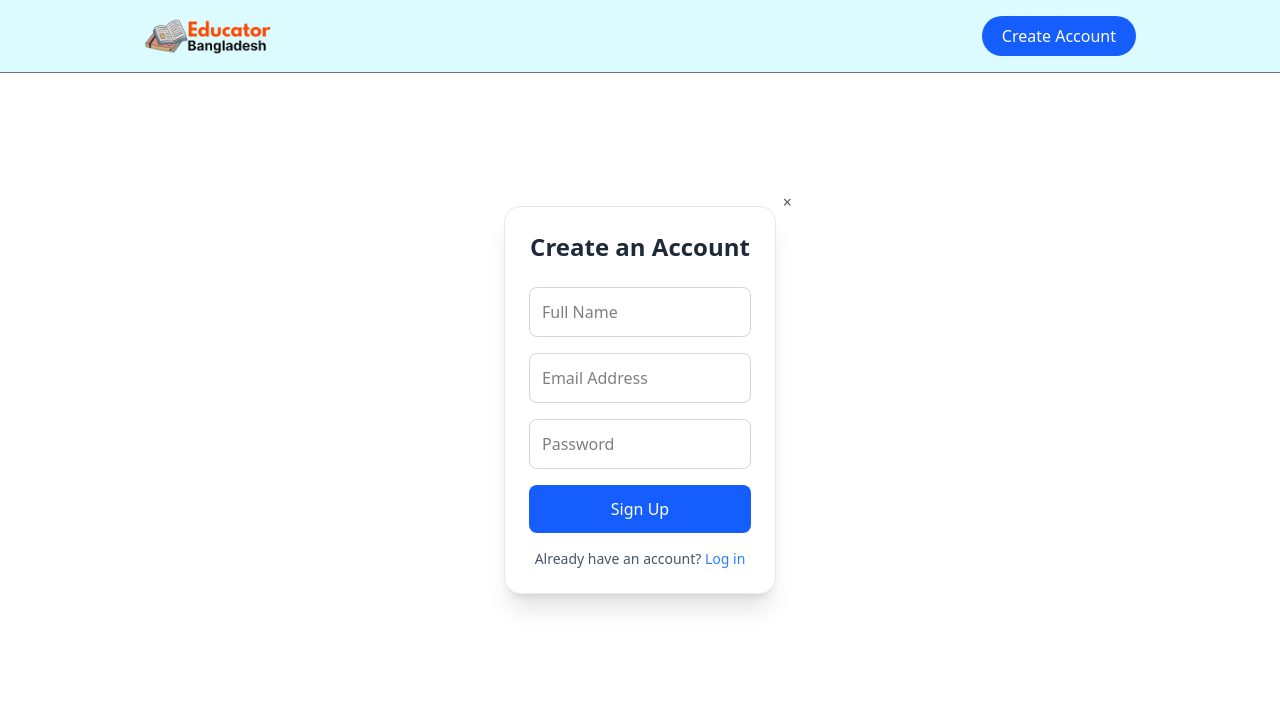
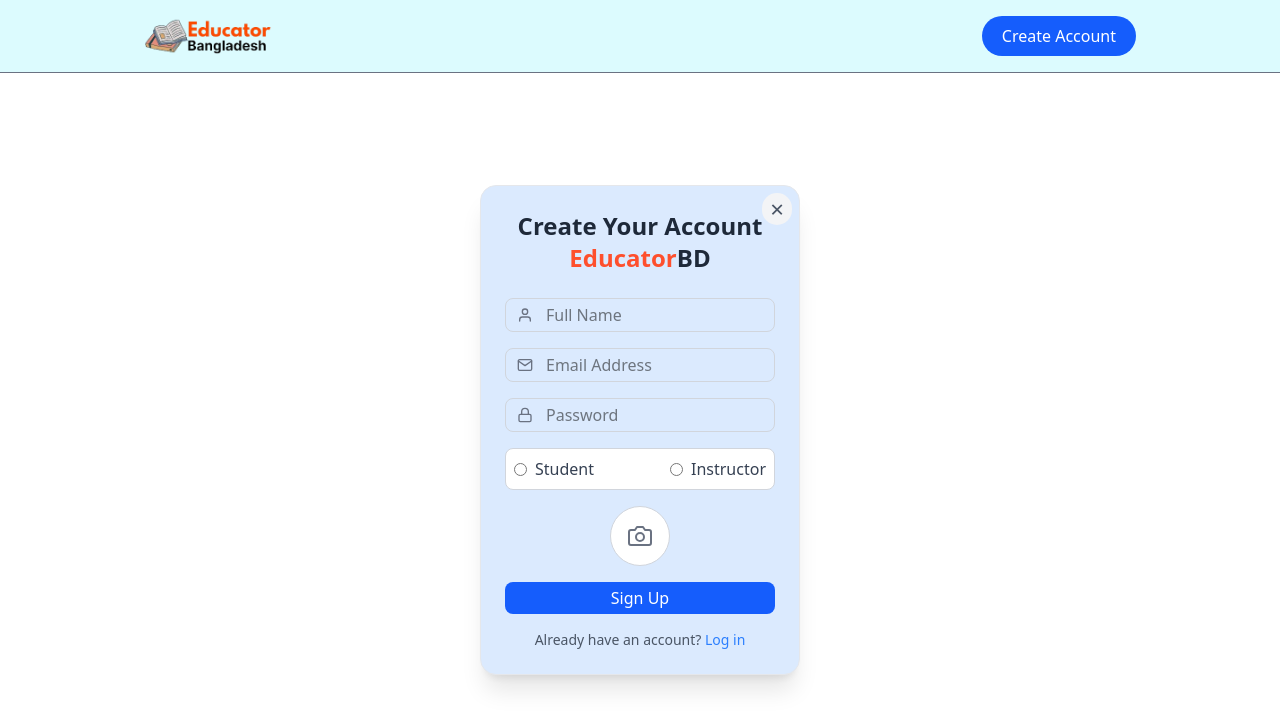
Before and after one commit to ashikulislamcse/Learning-Management-System, a React (Vite) app in the folder frontend/: page / in a window 1280 px wide. Both pictures are taken after a click on the button "Create Account". Shown: the top 728 px of the page. Built offline with nearby package versions, Linux system fonts and the light colour scheme.

Commit message:
Login and Register UI Complete

```diff
--- a/frontend/package.json
+++ b/frontend/package.json
@@ -16,9 +16,11 @@
     "@tailwindcss/vite": "^4.0.14",
     "class-variance-authority": "^0.7.1",
     "clsx": "^2.1.1",
+    "framer-motion": "^12.5.0",
     "lucide-react": "^0.482.0",
     "react": "^19.0.0",
     "react-dom": "^19.0.0",
+    "react-icons": "^5.5.0",
     "react-router-dom": "^7.3.0",
     "tailwind-merge": "^3.0.2",
     "tailwindcss": "^4.0.14",
--- a/frontend/src/Authentication/AuthModal.jsx
+++ b/frontend/src/Authentication/AuthModal.jsx
@@ -1,58 +1,32 @@
 import { useState } from "react";
-
-const RegisterForm = ({ toggleForm }) => (
-  <div className="max-w-sm mx-auto p-6 bg-white rounded-2xl shadow-xl border border-gray-200">
-    <h2 className="text-2xl font-semibold text-gray-800 mb-6 text-center">Create an Account</h2>
-    <div className="space-y-4">
-      <input
-        type="text"
-        placeholder="Full Name"
-        className="w-full p-3 border border-gray-300 rounded-lg focus:ring-2 focus:ring-blue-500 outline-none"
-      />
-      <input
-        type="email"
-        placeholder="Email Address"
-        className="w-full p-3 border border-gray-300 rounded-lg focus:ring-2 focus:ring-blue-500 outline-none"
-      />
-      <input
-        type="password"
-        placeholder="Password"
-        className="w-full p-3 border border-gray-300 rounded-lg focus:ring-2 focus:ring-blue-500 outline-none"
-      />
-      <button
-        className="w-full bg-blue-600 text-white p-3 rounded-lg font-medium hover:bg-blue-700 transition duration-300"
-      >
-        Sign Up
-      </button>
-    </div>
-    <p className="mt-4 text-sm text-center text-gray-600">
-      Already have an account?
-      <span className="text-blue-500 cursor-pointer font-medium" onClick={toggleForm}> Log in</span>
-    </p>
-  </div>
-);
-
-const LoginForm = ({ toggleForm }) => (
-  <div className="p-6 bg-white rounded-lg shadow-lg">
-    <h2 className="text-xl font-bold mb-4">Login</h2>
-    <input type="email" placeholder="Email" className="w-full p-2 border rounded mb-2" />
-    <input type="password" placeholder="Password" className="w-full p-2 border rounded mb-4" />
-    <button className="w-full bg-blue-500 text-white p-2 rounded">Login</button>
-    <p className="mt-2 text-sm text-gray-600">
-      Don't have an account? <span className="text-blue-500 cursor-pointer" onClick={toggleForm}>Register</span>
-    </p>
-  </div>
-);
+import Register from "./Register";
+import Login from "./Login";
+import { motion } from "framer-motion";
 
 const AuthModal = ({ closeModal }) => {
   const [isRegister, setIsRegister] = useState(true);
 
   return (
-    <div className="fixed inset-0 flex items-center justify-center bg-opacity-50">
-      <div className="bg-white p-6 rounded-lg w-80 relative">
-        <button className="absolute top-2 right-2 text-gray-600 cursor-pointer" onClick={closeModal}>&times;</button>
-        {isRegister ? <RegisterForm toggleForm={() => setIsRegister(false)} /> : <LoginForm toggleForm={() => setIsRegister(true)} />}
-      </div>
+    <div className="fixed lg:mt-15 inset-0 flex items-center justify-center bg-opacity-50">
+      <motion.div
+        initial={{ opacity: 0, scale: 0.8 }}
+        animate={{ opacity: 1, scale: 1 }}
+        exit={{ opacity: 0, scale: 0.8 }}
+        transition={{ duration: 0.3, ease: "easeOut" }}
+        className="w-80 relative"
+      >
+        <button
+          className="absolute text-2xl hover:text-3xl transition duration-300 px-2 rounded-full bg-gray-100 hover:bg-gray-300 hover:text-red-500 top-2 right-2 text-gray-600 cursor-pointer"
+          onClick={closeModal}
+        >
+          &times;
+        </button>
+        {isRegister ? (
+          <Register toggleForm={() => setIsRegister(false)} />
+        ) : (
+          <Login toggleForm={() => setIsRegister(true)} />
+        )}
+      </motion.div>
     </div>
   );
 };
--- /dev/null
+++ b/frontend/src/Authentication/Login.jsx
@@ -0,0 +1,72 @@
+import { FiUser, FiMail, FiLock, FiCamera } from "react-icons/fi";
+import { useState } from "react";
+
+const LoginForm = ({ toggleForm }) => {
+  const [image, setImage] = useState(null);
+
+  const handleImageChange = (event) => {
+    const file = event.target.files[0];
+    if (file) {
+      const imageUrl = URL.createObjectURL(file);
+      setImage(imageUrl);
+    }
+  };
+
+  return (
+    <div className="max-w-sm mx-auto p-6 bg-blue-100 rounded-2xl shadow-xl border border-gray-200">
+      <h2 className="text-2xl font-semibold text-gray-800 mb-6 text-center">
+        Login Your Account
+        <br />
+        <strong className="text-bold">
+          <span className="text-[#FE4F2D]">Educator</span>BD
+        </strong>
+      </h2>
+      <div className="space-y-4">
+        <div className="relative">
+          <FiMail className="absolute left-3 top-1/2 transform -translate-y-1/2 text-gray-500" />
+          <input
+            type="email"
+            placeholder="Email Address"
+            className="w-full pl-10 p-1 border border-gray-300 rounded-lg focus:ring-2 focus:ring-blue-500 outline-none"
+          />
+        </div>
+        <div className="relative">
+          <FiLock className="absolute left-3 top-1/2 transform -translate-y-1/2 text-gray-500" />
+          <input
+            type="password"
+            placeholder="Password"
+            className="w-full pl-10 p-1 border border-gray-300 rounded-lg focus:ring-2 focus:ring-blue-500 outline-none"
+          />
+        </div>
+
+        {/* Role Selection */}
+        <div className="flex justify-between items-center bg-white p-2 rounded-lg border border-gray-300">
+          <label className="flex items-center space-x-2 cursor-pointer">
+            <input type="radio" name="role" value="student" className="accent-blue-600" />
+            <span className="text-gray-700 font-medium">Student</span>
+          </label>
+          <label className="flex items-center space-x-2 cursor-pointer">
+            <input type="radio" name="role" value="instructor" className="accent-blue-600" />
+            <span className="text-gray-700 font-medium">Instructor</span>
+          </label>
+        </div>
+
+        <button className="w-full bg-blue-600 text-white p-1 rounded-lg font-medium hover:bg-blue-700 transition duration-300 cursor-pointer">
+          Login
+        </button>
+      </div>
+      <p className="mt-4 text-sm text-center text-gray-600">
+        Don't have an account?
+        <span
+          className="text-blue-500 cursor-pointer font-medium"
+          onClick={toggleForm}
+        >
+          {" "}
+          Register Now
+        </span>
+      </p>
+    </div>
+  );
+};
+
+export default LoginForm;
--- a/frontend/src/Authentication/Login/Login.jsx
+++ /dev/null
@@ -1,11 +0,0 @@
-import React from 'react'
-
-const Login = () => {
-  return (
-    <div>
-      Login
-    </div>
-  )
-}
-
-export default Login
--- /dev/null
+++ b/frontend/src/Authentication/Register.jsx
@@ -0,0 +1,103 @@
+import { FiUser, FiMail, FiLock, FiCamera } from "react-icons/fi";
+import { useState } from "react";
+
+const RegisterForm = ({ toggleForm }) => {
+  const [image, setImage] = useState(null);
+
+  const handleImageChange = (event) => {
+    const file = event.target.files[0];
+    if (file) {
+      const imageUrl = URL.createObjectURL(file);
+      setImage(imageUrl);
+    }
+  };
+
+  return (
+    <div className="max-w-sm mx-auto p-6 bg-blue-100 rounded-2xl shadow-xl border border-gray-200">
+      <h2 className="text-2xl font-semibold text-gray-800 mb-6 text-center">
+        Create Your Account
+        <br />
+        <strong className="text-bold">
+          <span className="text-[#FE4F2D]">Educator</span>BD
+        </strong>
+      </h2>
+      <div className="space-y-4">
+        <div className="relative">
+          <FiUser className="absolute left-3 top-1/2 transform -translate-y-1/2 text-gray-500" />
+          <input
+            type="text"
+            placeholder="Full Name"
+            className="w-full pl-10 p-1 border border-gray-300 rounded-lg focus:ring-2 focus:ring-blue-500 outline-none"
+          />
+        </div>
+        <div className="relative">
+          <FiMail className="absolute left-3 top-1/2 transform -translate-y-1/2 text-gray-500" />
+          <input
+            type="email"
+            placeholder="Email Address"
+            className="w-full pl-10 p-1 border border-gray-300 rounded-lg focus:ring-2 focus:ring-blue-500 outline-none"
+          />
+        </div>
+        <div className="relative">
+          <FiLock className="absolute left-3 top-1/2 transform -translate-y-1/2 text-gray-500" />
+          <input
+            type="password"
+            placeholder="Password"
+            className="w-full pl-10 p-1 border border-gray-300 rounded-lg focus:ring-2 focus:ring-blue-500 outline-none"
+          />
+        </div>
+
+        {/* Role Selection */}
+        <div className="flex justify-between items-center bg-white p-2 rounded-lg border border-gray-300">
+          <label className="flex items-center space-x-2 cursor-pointer">
+            <input type="radio" name="role" value="student" className="accent-blue-600" />
+            <span className="text-gray-700 font-medium">Student</span>
+          </label>
+          <label className="flex items-center space-x-2 cursor-pointer">
+            <input type="radio" name="role" value="instructor" className="accent-blue-600" />
+            <span className="text-gray-700 font-medium">Instructor</span>
+          </label>
+        </div>
+
+        {/* Image Upload Field */}
+        <div className="flex flex-col items-center space-y-2">
+          <label className="relative flex flex-col items-center cursor-pointer">
+            <input
+              type="file"
+              accept="image/*"
+              className="hidden"
+              onChange={handleImageChange}
+            />
+            {image ? (
+              <img
+                src={image}
+                alt="Uploaded"
+                className="w-15 h-15 rounded-full object-cover border border-gray-300"
+              />
+            ) : (
+              <div className="w-15 h-15 flex items-center justify-center rounded-full border border-gray-300 bg-white">
+                <FiCamera className="text-gray-500 text-2xl" />
+              </div>
+            )}
+          </label>
+        </div>
+
+        <button className="w-full bg-blue-600 text-white p-1 rounded-lg font-medium hover:bg-blue-700 transition duration-300 cursor-pointer">
+          Sign Up
+        </button>
+      </div>
+      <p className="mt-4 text-sm text-center text-gray-600">
+        Already have an account?
+        <span
+          className="text-blue-500 cursor-pointer font-medium"
+          onClick={toggleForm}
+        >
+          {" "}
+          Log in
+        </span>
+      </p>
+    </div>
+  );
+};
+
+export default RegisterForm;
```
Also changed, not shown: 1 other file (tests, documents, lock files or other folders).
